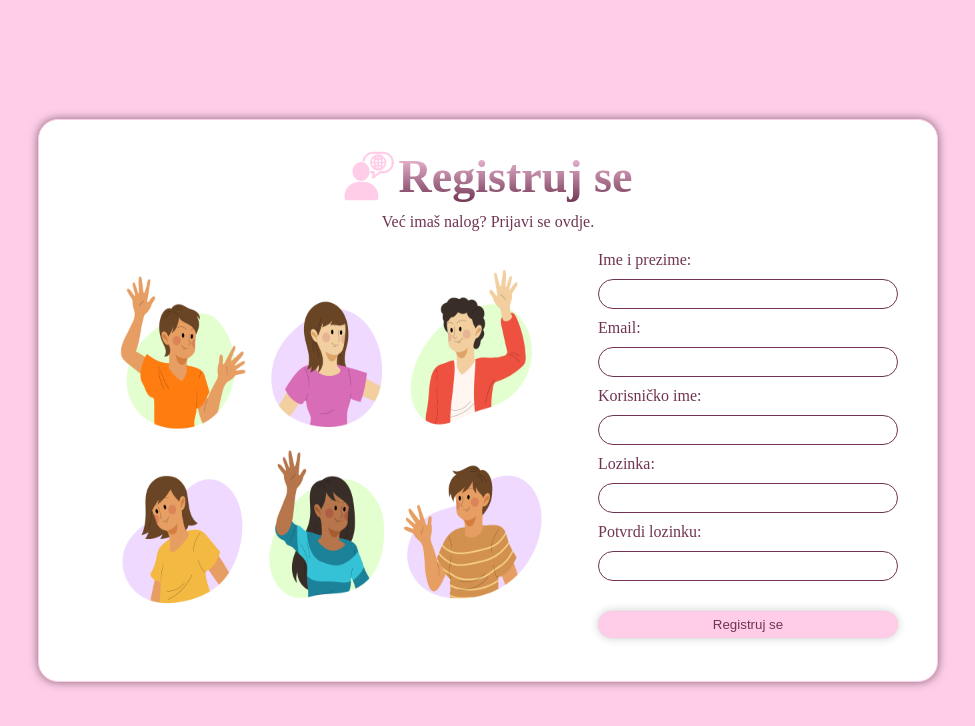
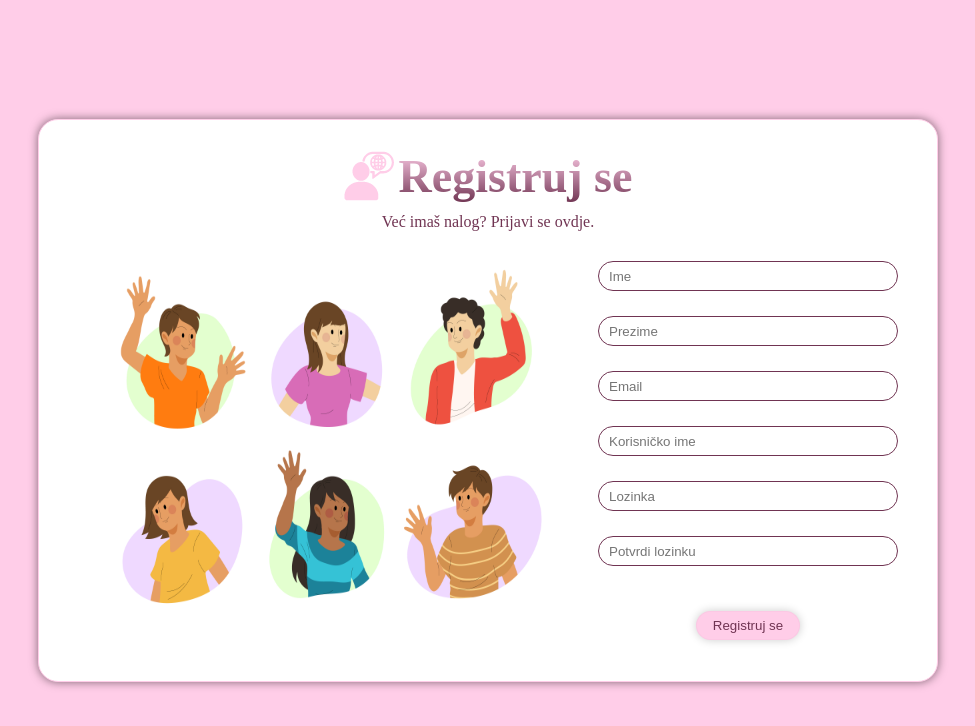
Before and after one commit to Tiikss/it, a React (Create React App) app in the folder Projekat/frontend/: page /register in a window 1280 px wide. Shown: the top 726 px of the page, without its empty margins (152-1127 px from the left). Built offline with nearby package versions, Linux system fonts and the light colour scheme; a web font is replaced by a local one.

Commit message:
Micanje labela i ispravljanje dugmadi

```diff
--- a/Projekat/frontend/src/pages/Register.jsx
+++ b/Projekat/frontend/src/pages/Register.jsx
@@ -18,20 +18,17 @@ const Register = () => {
                 <div className="big-div-register">
                     <img alt="Welcome" src={register_slike2} id="register-img" />
                     <form className="registration">
-                        <label className="reg-lbl" htmlFor="name">Ime i prezime:</label>
-                        <input id="name-register" name="name" type="text" className="reg-inp" required />
+                        <input id="name-register" name="name" type="text" placeholder="Ime" className="reg-inp" required />
 
-                        <label className="reg-lbl" htmlFor="email">Email:</label>
-                        <input id="email-register" name="email" type="email" className="reg-inp" required />
+                        <input id="surname-register" name="surname" type="text" placeholder="Prezime" className="reg-inp" required />
 
-                        <label className="reg-lbl" htmlFor="username">Korisničko ime:</label>
-                        <input id="username-register" name="username" type="text" className="reg-inp" required />
+                        <input id="email-register" name="email" type="email" placeholder="Email" className="reg-inp" required />
 
-                        <label className="reg-lbl" htmlFor="password">Lozinka:</label>
-                        <input id="password-register" name="password" type="password" className="reg-inp" required />
+                        <input id="username-register" name="username" type="text" placeholder="Korisničko ime" className="reg-inp" required />
 
-                        <label className="reg-lbl" htmlFor="confirme">Potvrdi lozinku:</label>
-                        <input id="confirme-register" name="confirme" type="password" className="reg-inp" required />
+                        <input id="password-register" name="password" type="password" placeholder="Lozinka" className="reg-inp" required />
+
+                        <input id="confirme-register" name="confirme" type="password" placeholder="Potvrdi lozinku" className="reg-inp" required />
 
                         <input type="submit" value="Registruj se" id="sign-in-register" />
                     </form>
--- a/Projekat/frontend/src/styles/login.css
+++ b/Projekat/frontend/src/styles/login.css
@@ -40,7 +40,11 @@
 }
 
 #form-login {
-    display: grid;
+    display: flex;
+    flex-direction: column;
+    gap: 15px;
+    justify-content: center;
+    align-items: center;
 }
 
 .login-lbl {
@@ -65,6 +69,8 @@
     box-shadow: 0 0 10px rgba(0, 0, 0, 0.2);
     scale: 1;
     transition: all 0.5s ease;
+    width: max-content;
+    padding: 6px 16px;
 }
 
 #login-div {
@@ -87,7 +93,7 @@
     display: flex;
     flex-direction: column;
     gap: 15px;
-    margin-bottom: 25px;
+    margin-bottom: 40px;
 }
 
 #image-login {
--- a/Projekat/frontend/src/styles/register.css
+++ b/Projekat/frontend/src/styles/register.css
@@ -18,6 +18,9 @@ a:hover {
 .registration {
     display: flex;
     flex-direction: column;
+    gap: 15px;
+    justify-content: center;
+    align-items: center;
 }
 
 .content-register {
@@ -73,12 +76,13 @@ a:hover {
     margin-top: 20px;
     background-color: #ffcde8;
     border-radius: 20px;
-    padding: 5px;
+    padding: 6px 16px;
     color: #703452;
     border: 1px solid #a45d830a;
     box-shadow: 0 0 10px rgba(0, 0, 0, 0.2);
     scale: 1;
     transition: all 0.5s ease;
+    width: max-content;
 }
 
 #register-img {
```
